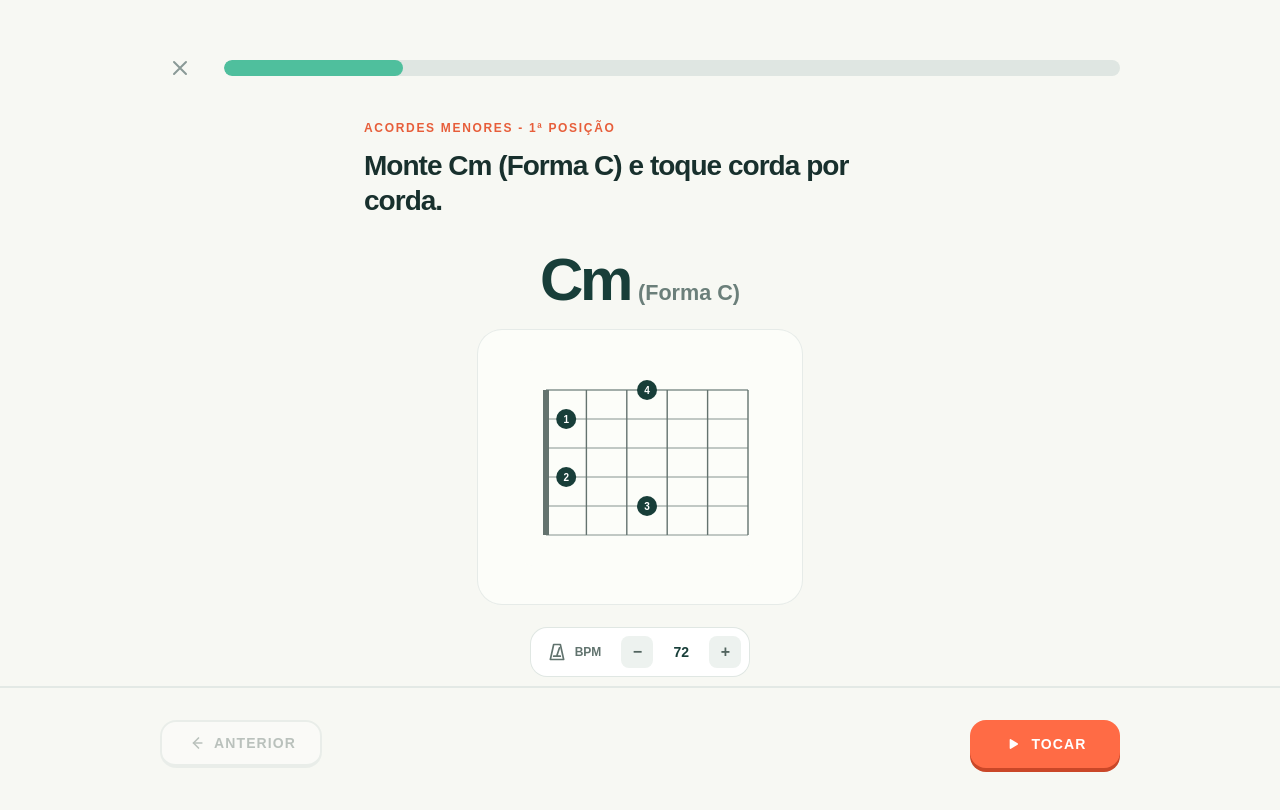
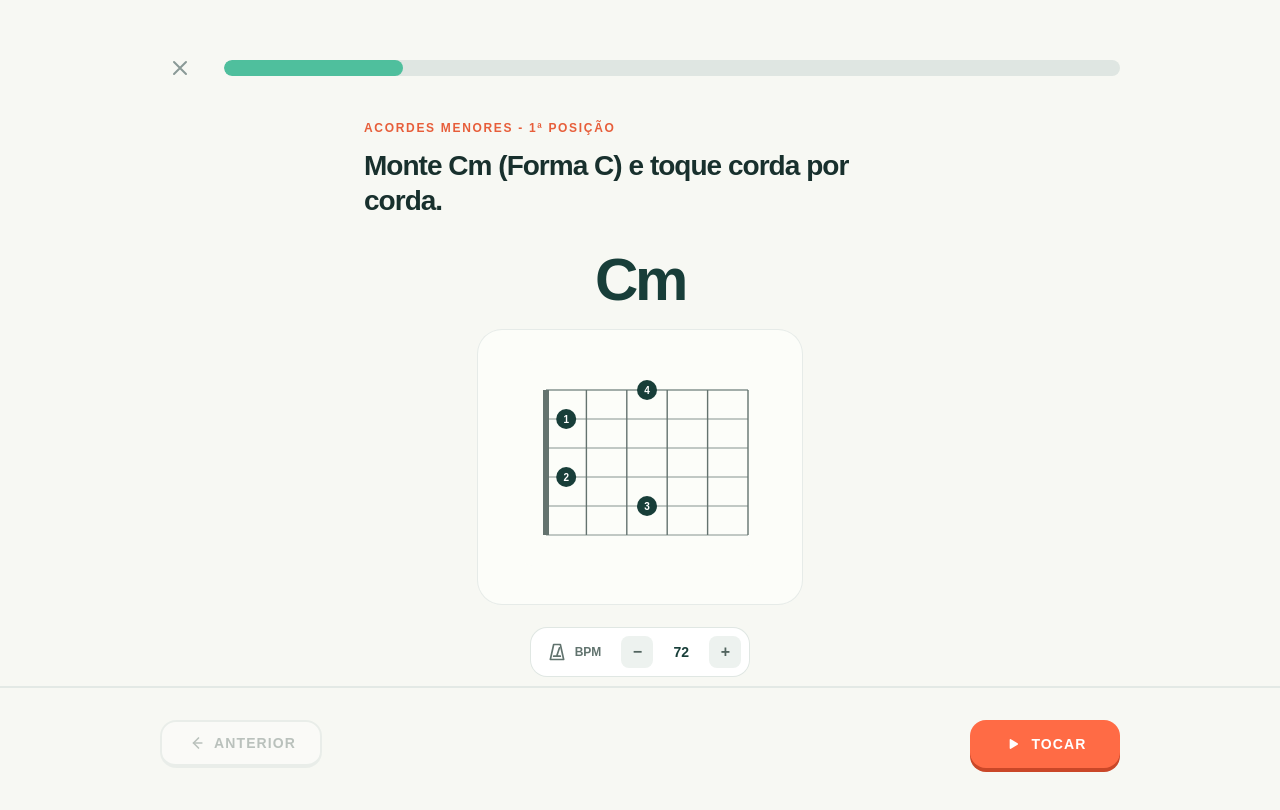
Before and after one commit to viniciuskrause/fretly, a React (Vite) app: page / in a window 1280 px wide. Both pictures are taken after a click on the button 722 px from the left and 514 px from the top of the page. Shown: the top 810 px of the page. Built offline with nearby package versions, Linux system fonts and the light colour scheme.

Commit message:
Show the CAGED shape only in the exercise title
Co-Authored-By: Claude Opus 5.5 <noreply@anthropic.com>

```diff
--- a/src/App.tsx
+++ b/src/App.tsx
@@ -412,15 +412,10 @@ const DIAGRAM_COLUMN_WIDTH = 40.4;
 const diagramRowY = (string: number) => 48 + (5 - string) * 29;
 const diagramColumnX = (fret: number) => 56 + (fret - 0.5) * DIAGRAM_COLUMN_WIDTH;
 
-/** Big chord symbol with its shape: "D" and a smaller "(Forma C)". */
+/** Big chord symbol ("D"); the shape is only named in the exercise title. */
 function ChordName({ step, className }: { step: ChordStep; className: string }) {
   return (
-    <p className={`font-black text-[#183e39] ${className}`} aria-label={chordLabel(step)}>
-      <span className="tracking-[-0.055em]">{step.chord}</span>
-      <span className="ml-2 align-baseline text-[0.36em] tracking-normal text-[#6b7f7a]">
-        (Forma {step.shape})
-      </span>
-    </p>
+    <p className={`font-black tracking-[-0.055em] text-[#183e39] ${className}`}>{step.chord}</p>
   );
 }
 
```
Also changed, not shown: .claude/skills/chord-generator/SKILL.md.
